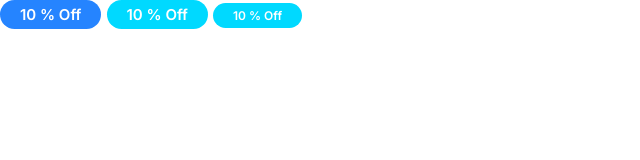
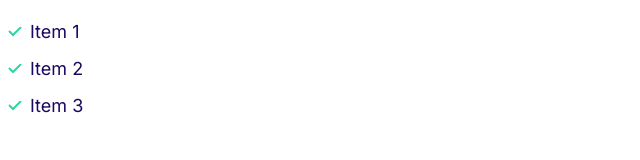
Before and after one commit to gabriellemos/Moshify, a plain HTML site: page index.html in a window 1280 px wide. Shown: the whole page, without its empty margins (0-640 px from the left). Drawn offline with Linux system fonts and the light colour scheme.

Commit message:
List component

```diff
--- a/css/styles.css
+++ b/css/styles.css
@@ -122,3 +122,32 @@ a {
     font-size: 1.2rem;
   }
 }
+
+/* List */
+
+.list {
+  list-style: none;
+  padding-left: 0;
+  color: var(--color-headings);
+}
+
+.list--inline .list__item {
+  display: inline-block;
+  margin-right: 2rem;
+}
+
+.list--tick {
+  list-style-image: url(../images/tick.svg);
+  padding-left: 3rem;
+}
+
+.list--tick .list__item {
+  padding-left: 0.5rem;
+  margin-bottom: 1rem;
+}
+
+@media screen and (min-width: 1024px) {
+  .list--tick .list__item {
+    padding-left: 0;
+  }
+}
--- a/index.html
+++ b/index.html
@@ -15,8 +15,10 @@
     <link rel="stylesheet" href="css/styles.css" />
   </head>
   <body>
-    <span class="badge badge--primary">10 % Off</span>
-    <span class="badge badge--secondary">10 % Off</span>
-    <span class="badge badge--secondary badge--small">10 % Off</span>
+    <ul class="list list--tick">
+      <li class="list__item">Item 1</li>
+      <li class="list__item">Item 2</li>
+      <li class="list__item">Item 3</li>
+    </ul>
   </body>
 </html>
```
Also changed, not shown: components/lists.html (added, +5 -0 lines), images/tick.svg (added).
